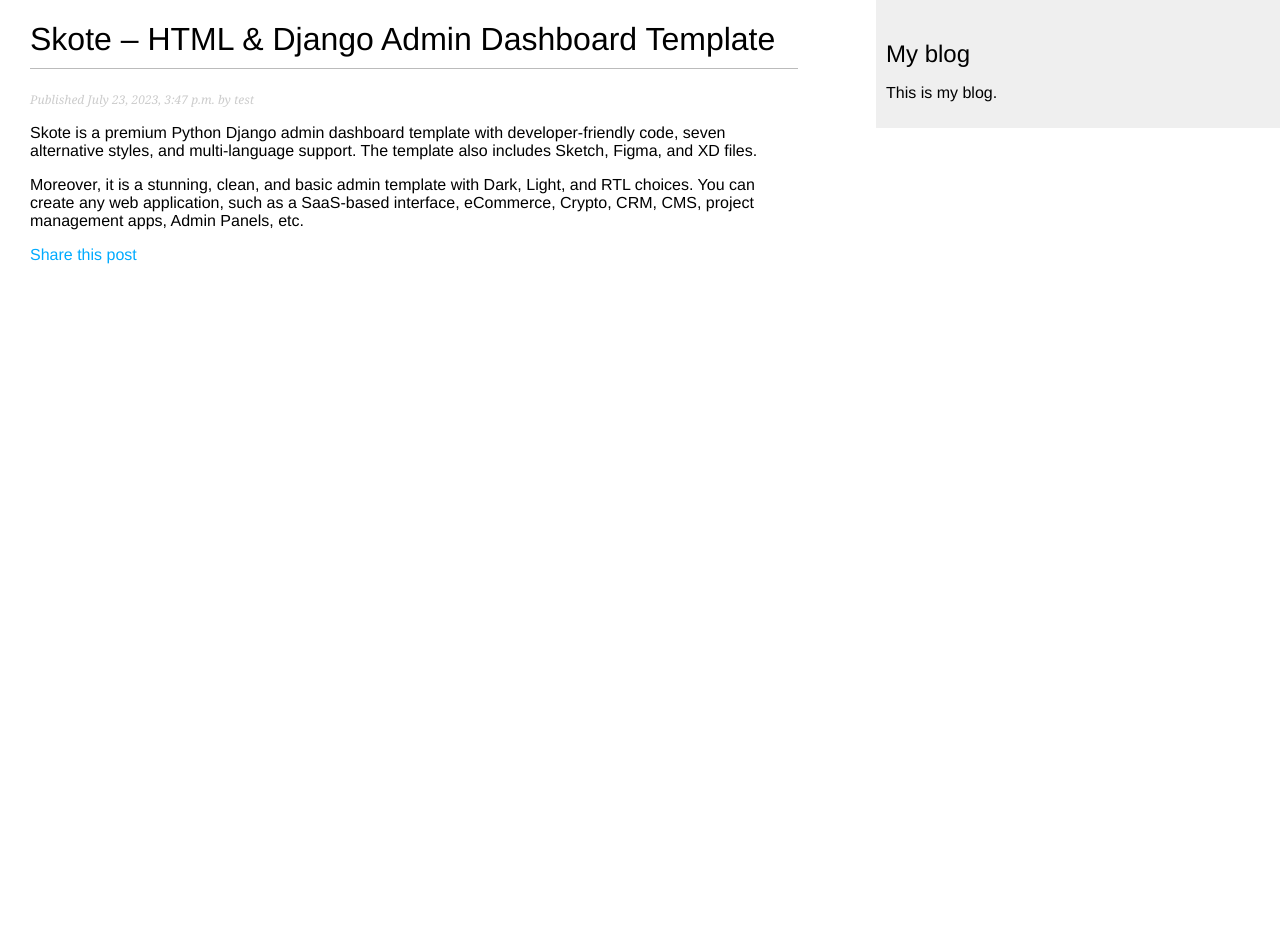
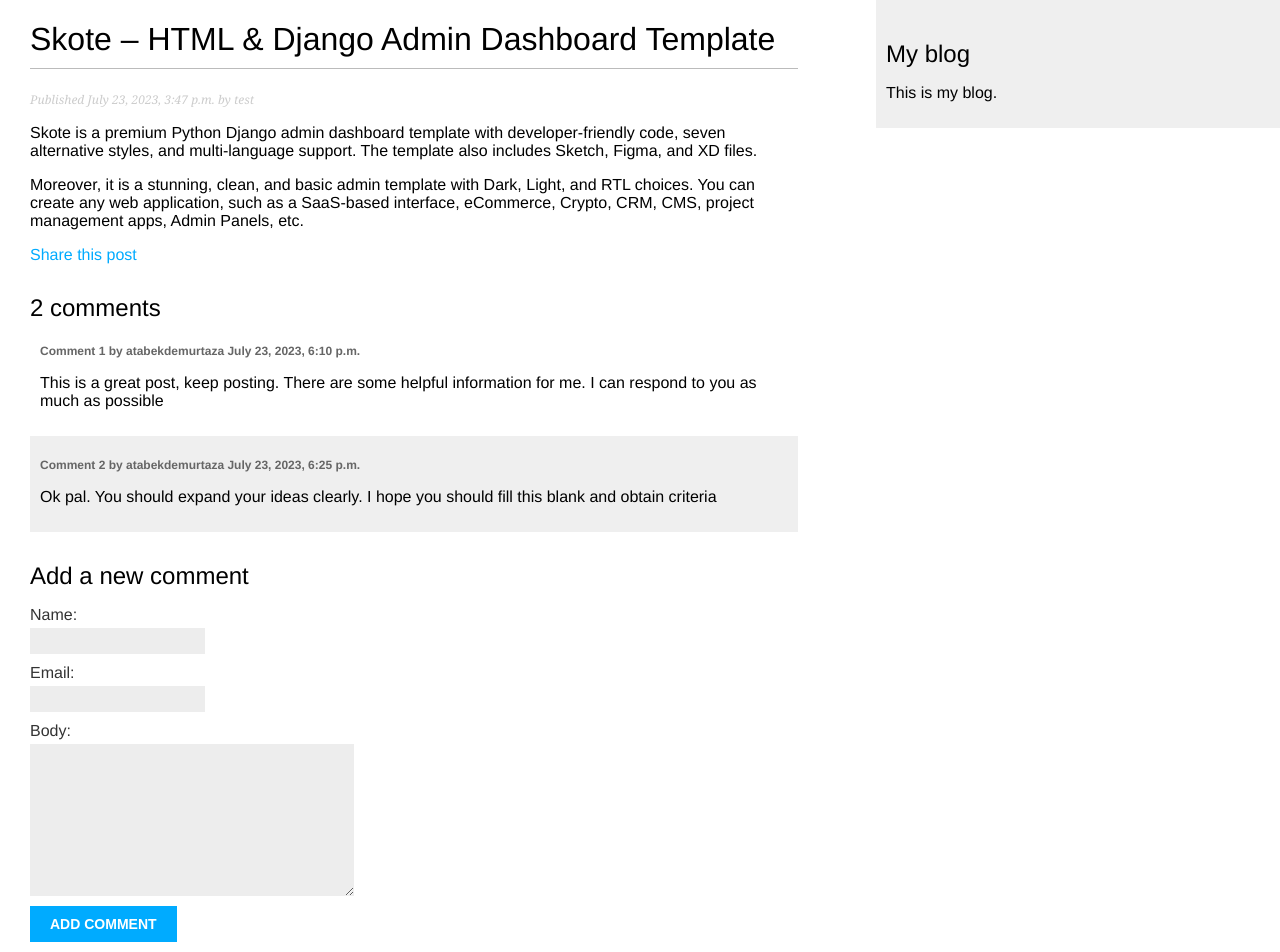
Before and after one commit to atabekdemurtaza/PostingNews, a Django app: a page that uses mysite/blog/templates/blog/post/detail.html in a window 1280 px wide. Before the commit the page ends 264 px from the top, so only its background shows below. Run offline with Django 4.2, Linux system fonts and the light colour scheme; data comes from the database, SQL or seed files in the repository; both versions use the stored data as it was after the commit.

Commit message:
Comment Form

```diff
--- a/mysite/blog/forms.py
+++ b/mysite/blog/forms.py
@@ -1,4 +1,5 @@
 from django import forms
+from .models import Comment
 
 
 class EmailPostForm(forms.Form):
@@ -6,3 +7,9 @@ class EmailPostForm(forms.Form):
     email = forms.EmailField()
     to = forms.EmailField()
     comments = forms.CharField(required=False, widget=forms.Textarea)
+
+
+class CommentForm(forms.ModelForm):
+    class Meta:
+        model = Comment
+        fields = ['name', 'email', 'body']
--- a/mysite/blog/models.py
+++ b/mysite/blog/models.py
@@ -53,3 +53,22 @@ class Post(models.Model):
                 self.slug
             ],
         )
+
+
+class Comment(models.Model):
+    post = models.ForeignKey(Post, on_delete=models.CASCADE, related_name='comments')
+    name = models.CharField(max_length=80)
+    email = models.EmailField()
+    body = models.TextField()
+    created = models.DateTimeField(auto_now_add=True)
+    updated = models.DateTimeField(auto_now=True)
+    active = models.BooleanField(default=True)
+
+    class Meta:
+        ordering = ['created']
+        indexes = [
+            models.Index(fields=['created']),
+        ]
+
+    def __str__(self):
+        return f'Comment by {self.name} on {self.post}'
--- a/mysite/blog/templates/blog/post/detail.html
+++ b/mysite/blog/templates/blog/post/detail.html
@@ -12,4 +12,20 @@
             Share this post
         </a>
     </p>
+    {% with comments.count as total_comments %}
+        <h2>
+            {{ total_comments }} comment{{ total_comments|pluralize }}
+        </h2>
+    {% endwith %}
+    {% for comment in comments %}
+    <div class="comment">
+        <p class="info">
+            Comment {{ forloop.counter }} by {{ comment.name }} {{ comment.created }}
+        </p>
+        {{ comment.body|linebreaks }}
+    </div>
+    {% empty %}
+        <p>There are no comments.</p>
+    {% endfor %}
+    {% include "blog/post/includes/comment_form.html" %}
 {% endblock %}
--- /dev/null
+++ b/mysite/blog/templates/blog/post/includes/comment_form.html
@@ -0,0 +1,8 @@
+<h2>Add a new comment</h2>
+<form action="{% url "blog:post_comment" post.id %}" method="post">
+    {{ form.as_p }}
+    {% csrf_token %}
+    <p>
+        <input type="submit" value="Add comment">
+    </p>
+</form>
--- a/mysite/blog/urls.py
+++ b/mysite/blog/urls.py
@@ -11,4 +11,5 @@ urlpatterns = [
          views.post_detail,
          name='post_detail'),
     path('<int:post_id>/share/', views.post_share, name='post_share'),
+    path('<int:post_id>/comment/', views.post_comment, name='post_comment'),
 ]
--- a/mysite/blog/views.py
+++ b/mysite/blog/views.py
@@ -1,9 +1,10 @@
-from .models import Post
+from .models import Post, Comment
 from django.shortcuts import render, get_object_or_404
 from django.core.paginator import Paginator, EmptyPage, PageNotAnInteger
 from django.views.generic import ListView
-from .forms import EmailPostForm
+from .forms import EmailPostForm, CommentForm
 from django.core.mail import send_mail
+from django.views.decorators.http import require_POST
 
 
 def post_list(request):
@@ -35,7 +36,16 @@ def post_detail(request, year, month, day, post):
         publish__month=month,
         publish__day=day
     )
-    return render(request, 'blog/post/detail.html', {'post': post})
+    # Список активных комментариев к этому посту
+    comments = post.comments.filter(active=True)
+    # Форма для комментирования пользователями
+    form = CommentForm()
+    context = {
+        'post': post,
+        'comments': comments,
+        'form': form
+    }
+    return render(request, 'blog/post/detail.html', context)
 
 
 class PostListView(ListView):
@@ -74,3 +84,26 @@ def post_share(request, post_id):
         'sent': sent
     }
     return render(request, 'blog/post/share.html', context)
+
+
+@require_POST
+def post_comment(request, post_id):
+    post = get_object_or_404(Post, id=post_id, status=Post.Status.PUBLISHED)
+    comment = None
+    # Комментарий был отправлен
+    form = CommentForm(data=request.POST)
+    if form.is_valid():
+        # Создать объект класса Comment, не сохраняя его в базе данных
+        comment = form.save(commit=False)
+        # Назначить пост комментарию
+        comment.post = post
+        # Сохранить комментарий в базе данных
+        comment.save()
+    return render(
+        request,
+        'blog/post/comment.html',
+        {
+            'post': post,
+            'form': form,
+            'comment': comment
+        })
```
Also changed, not shown: mysite/blog/admin.py (+8 -1 lines), mysite/blog/templates/blog/post/comment.html (added, +11 -0 lines), mysite/blog/migrations/0003_comment.py (added), mysite/db.sqlite3.
